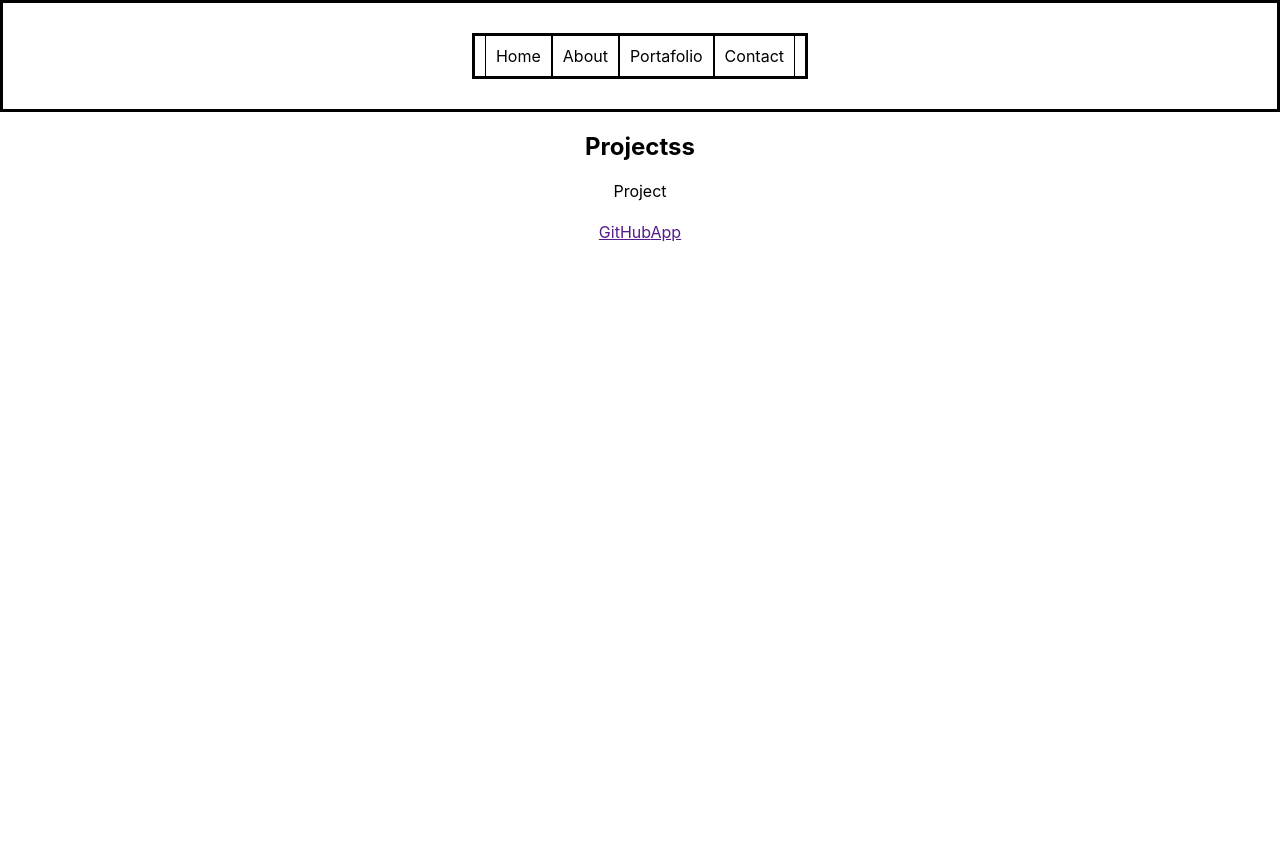
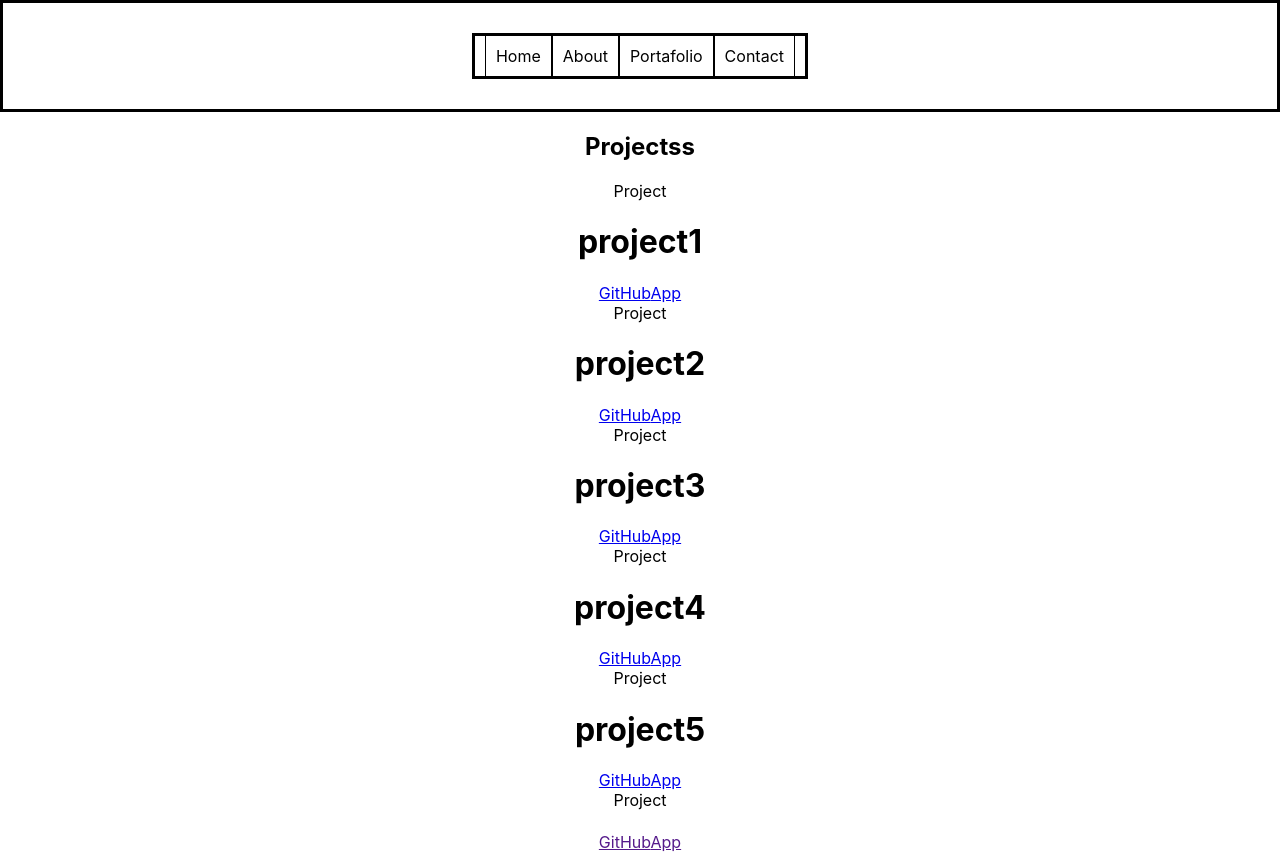
Before and after one commit to barbaroreyes/app-folio, a React (Create React App) app: page /portafolio in a window 1280 px wide. Before the commit the page ends 800 px from the top, so only its background shows below. Built offline with nearby package versions, Linux system fonts and the light colour scheme.

Commit message:
added-test-data

```diff
--- a/src/Compo/Project.js
+++ b/src/Compo/Project.js
@@ -5,7 +5,7 @@ const Project = (props) => {
     <div>
       Project
     <h1>{props.name}</h1>
-    <Link to={props.github}>GitHub</Link>
+    <Link to={props.link}>GitHub</Link>
     <Link to={props.live}>App</Link>
     </div>
   );
--- a/src/Pages/Portafolio.js
+++ b/src/Pages/Portafolio.js
@@ -1,9 +1,13 @@
 import React from 'react'
+import Data from '../data'
 import Project from '../Compo/Project'
 const Portafolio = () => {
   return (
     <div className="portafolio">
       <h2>Projectss</h2>
+      {Data.map((item,i)=>{
+        return (<Project key={i} {...item}/>)
+      })}
        <Project/>
     </div>
   )
--- /dev/null
+++ b/src/data.js
@@ -0,0 +1,17 @@
+  const data = [{
+    name:"project1",link: 'www.project1.com',live:'www.live1.com'
+},{
+    name:"project2",link: 'www.project2.com',live:'www.live2.com'
+
+},{
+    name:"project3",link: 'www.project3.com',live:'www.live3.com'
+
+},{
+    name:"project4",link: 'www.project4.com',live:'www.live4.com'
+
+},{
+    name:"project5",link: 'www.project5.com',live:'www.live5.com'
+
+}]
+
+export default data
```
